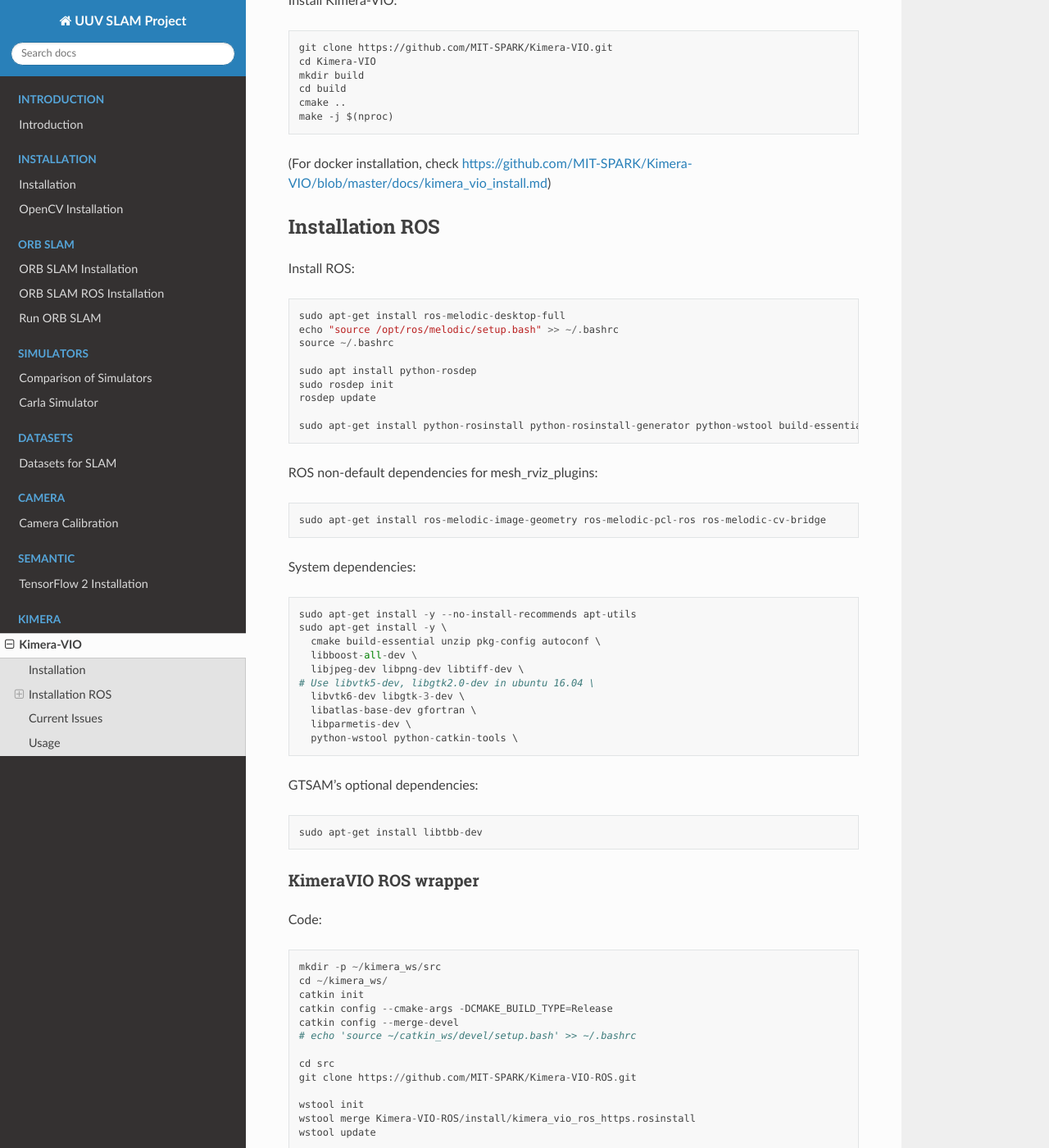
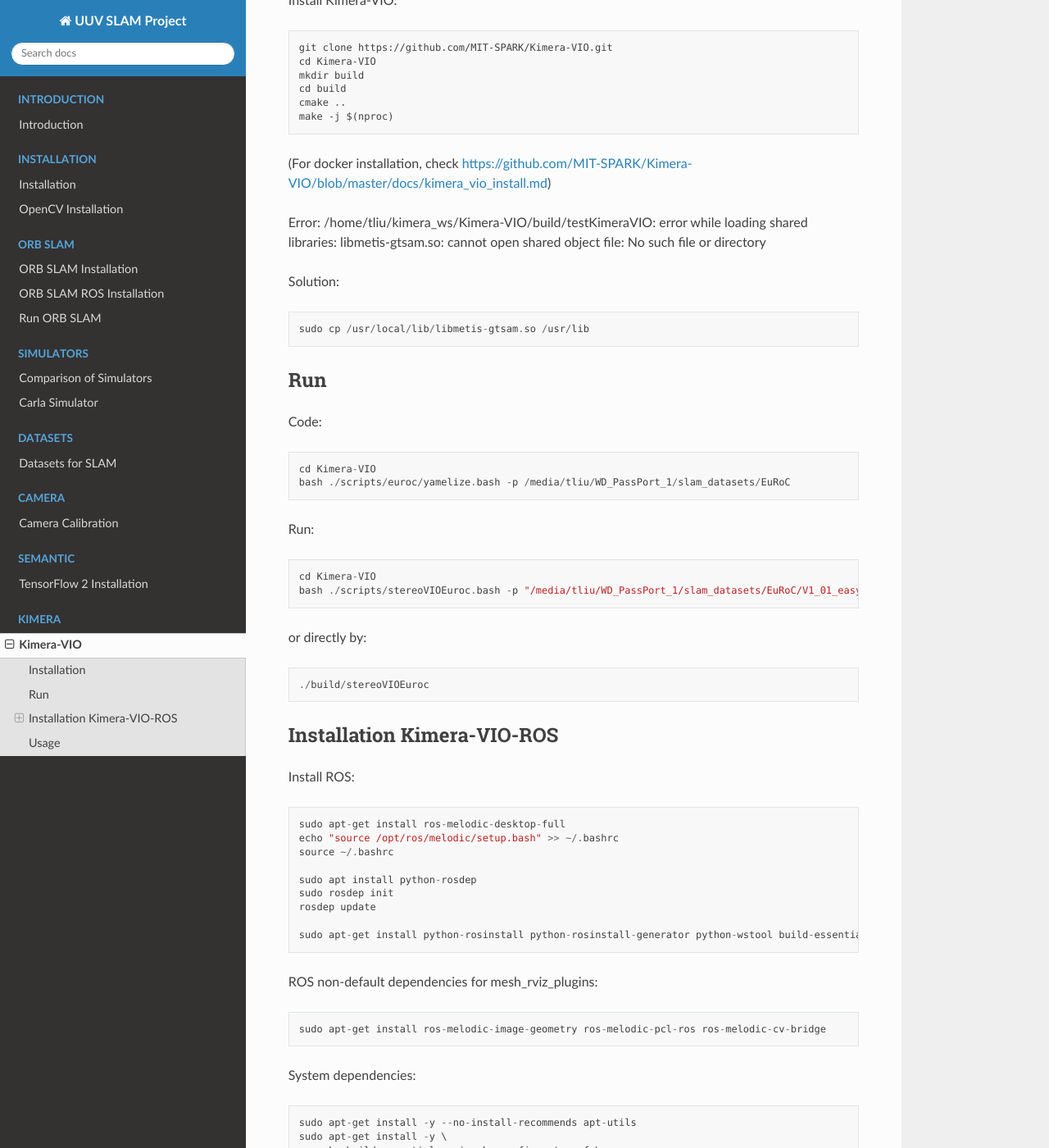
Before and after one commit to tianchenliu/uuv-slam-docs-test, a Sphinx documentation site: the page built from docs/source/sections/kimera/kimera_vio.rst, in a window 1280 px wide and 1400 px high, scrolled down 1784 px. Shown: the whole window at 82% size. Built offline with Sphinx 7.4.7 and the Read the Docs theme 2.0.0, drawn with Linux system fonts in a browser that asks for light colours; some of the changed text lies outside the part shown.

Commit message:
run kimera-vio

```diff
--- a/docs/source/sections/kimera/kimera_vio.rst
+++ b/docs/source/sections/kimera/kimera_vio.rst
@@ -86,12 +86,35 @@
     cmake ..
     make -j $(nproc)
 
-
 (For docker installation, check https://github.com/MIT-SPARK/Kimera-VIO/blob/master/docs/kimera_vio_install.md)
 
+Error: /home/tliu/kimera_ws/Kimera-VIO/build/testKimeraVIO: error while loading shared libraries: libmetis-gtsam.so: cannot open shared object file: No such file or directory
 
-Installation ROS
-------------------
+Solution: ::
+
+    sudo cp /usr/local/lib/libmetis-gtsam.so /usr/lib
+
+
+Run
+---------
+
+Code: ::
+
+    cd Kimera-VIO
+    bash ./scripts/euroc/yamelize.bash -p /media/tliu/WD_PassPort_1/slam_datasets/EuRoC
+
+Run: ::
+
+    cd Kimera-VIO
+    bash ./scripts/stereoVIOEuroc.bash -p "/media/tliu/WD_PassPort_1/slam_datasets/EuRoC/V1_01_easy"
+
+or directly by: ::
+
+    ./build/stereoVIOEuroc
+
+
+Installation Kimera-VIO-ROS
+-----------------------------
 
 Install ROS: ::
 
@@ -149,12 +172,6 @@
     source ~/kimera_ws/devel/setup.bash
 
 
-Current Issues
-----------------
-
-'catkin build': 1 package failed
-
-
 Usage
 ----------
 
```
